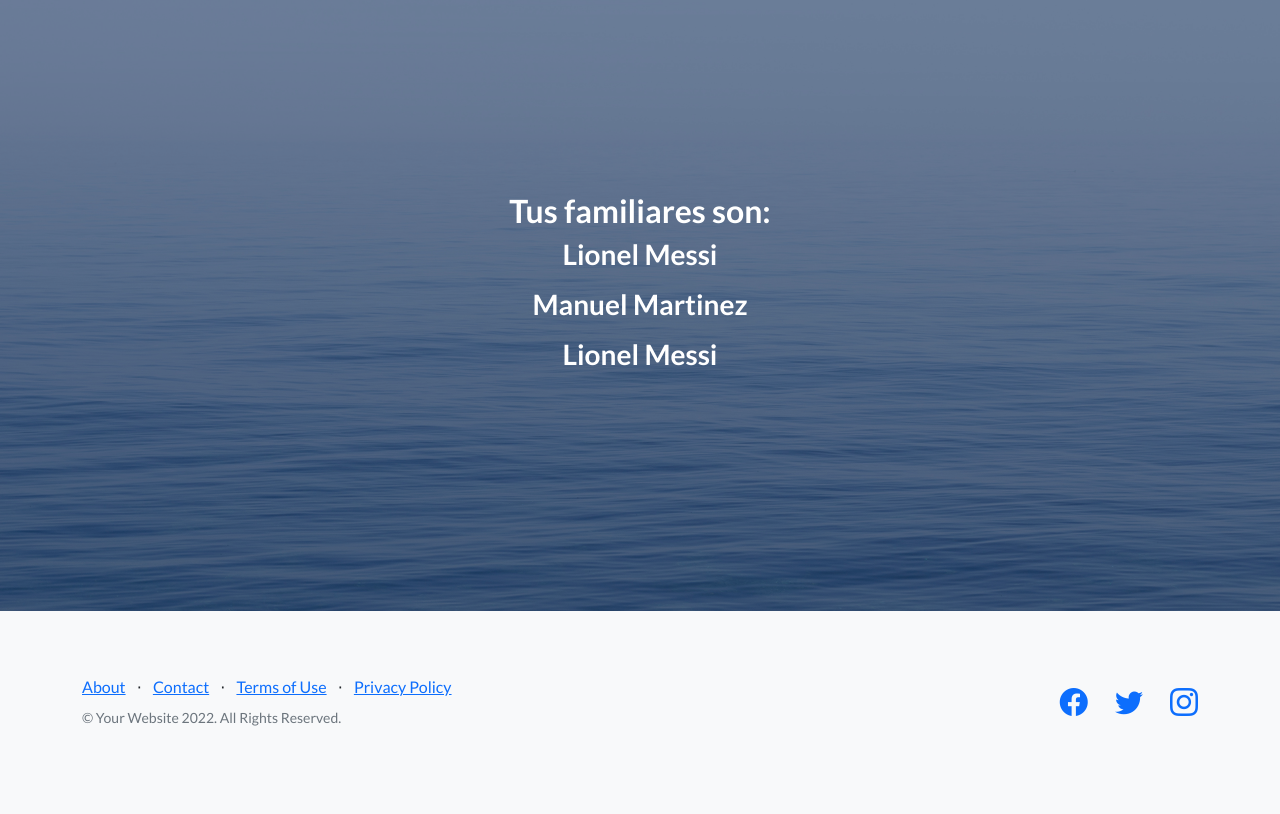
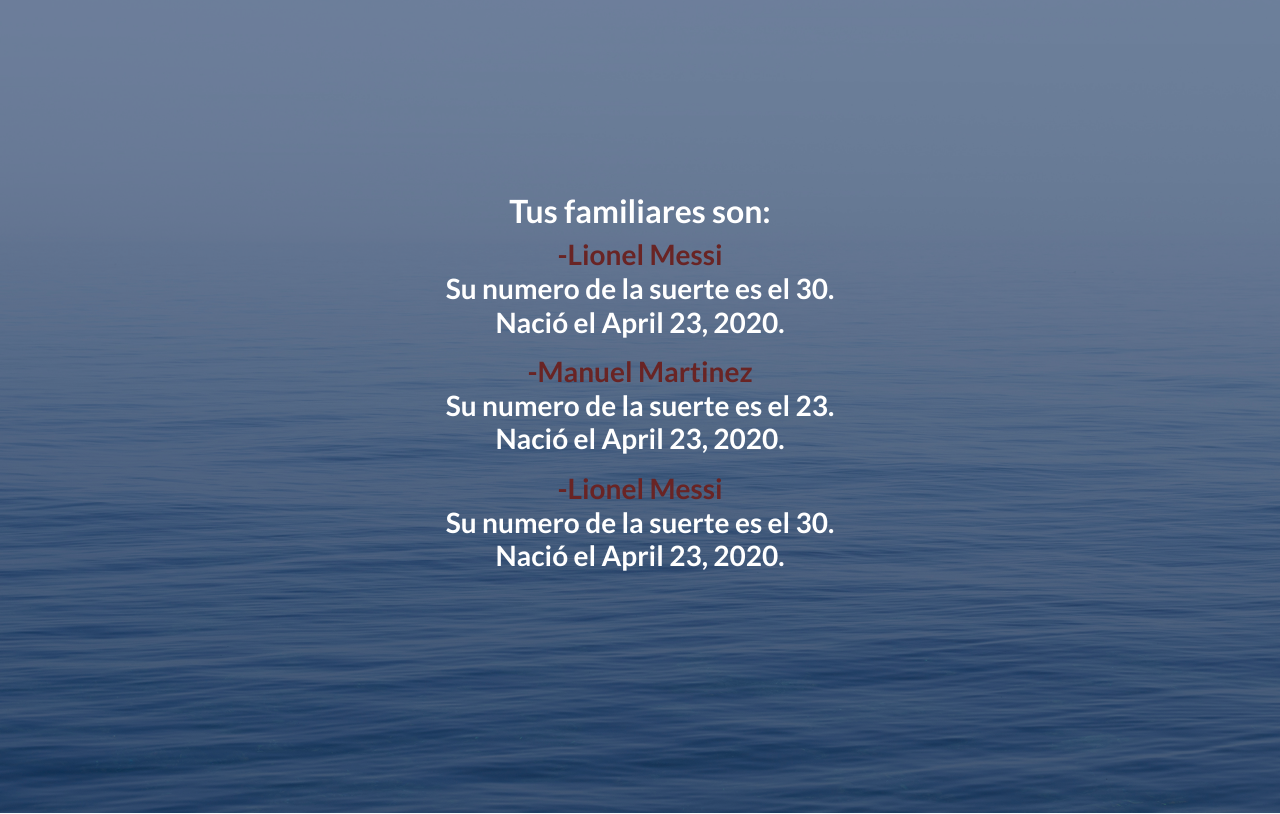
Before and after one commit to LucaForziati/projectoMVT, a Django app: page /familia/ in a window 1280 px wide. Shown: the part 56-870 px from the top of the page. Before the commit the page ends 782 px from the top, so only its background shows below. Run offline with Django 4.2, Linux system fonts and the light colour scheme; data comes from the database, SQL or seed files in the repository; some libraries are stand-ins or nearby versions.

Commit message:
le agregue estilos

```diff
--- a/projectoMVT/Familia/templates/familia.html
+++ b/projectoMVT/Familia/templates/familia.html
@@ -33,7 +33,8 @@
                             <h2>Tus familiares son:</h2>
                             <h3 class="mb-5">
                                 {% for familiar in familia %}
-                                    <p>{{familiar.nombre}} {{familiar.apellido}}</p>
+                                    <p><span style = color:rgb(105,36,36)>-{{familiar.nombre}} {{familiar.apellido}}</span> <br>Su numero de la suerte es el {{familiar.num_de_la_suerte}}.<br>
+                                        Nació el {{familiar.nacimiento}}.</p>
                                 {% endfor %}
                             </h3>
                             <!-- Signup form-->
```
